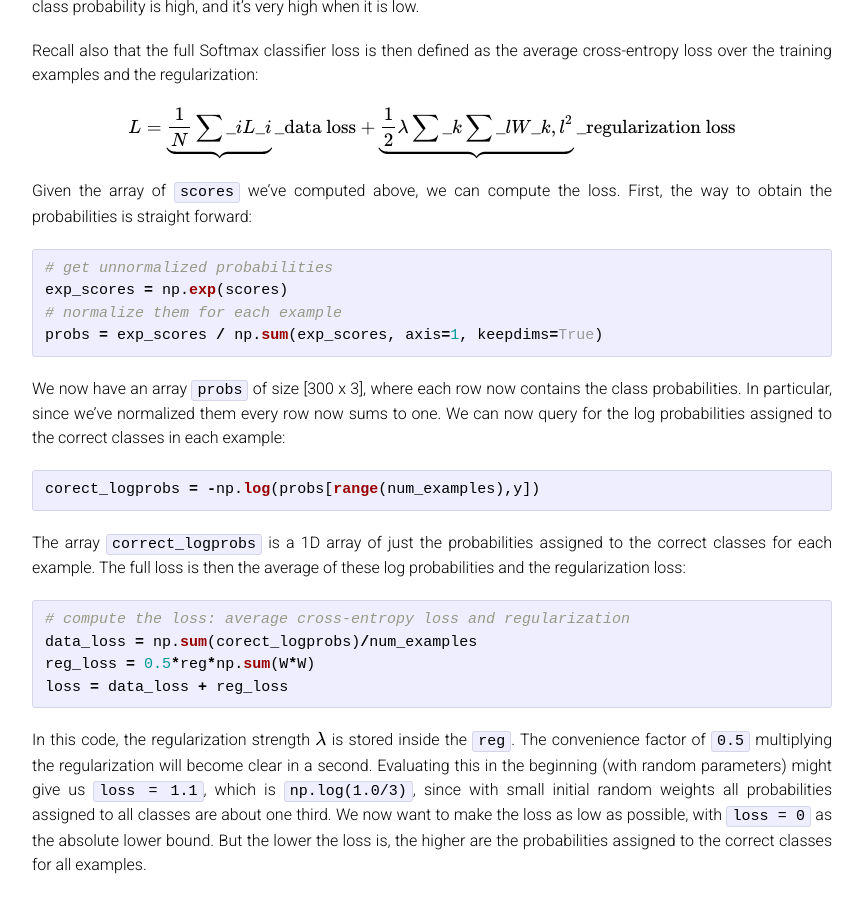
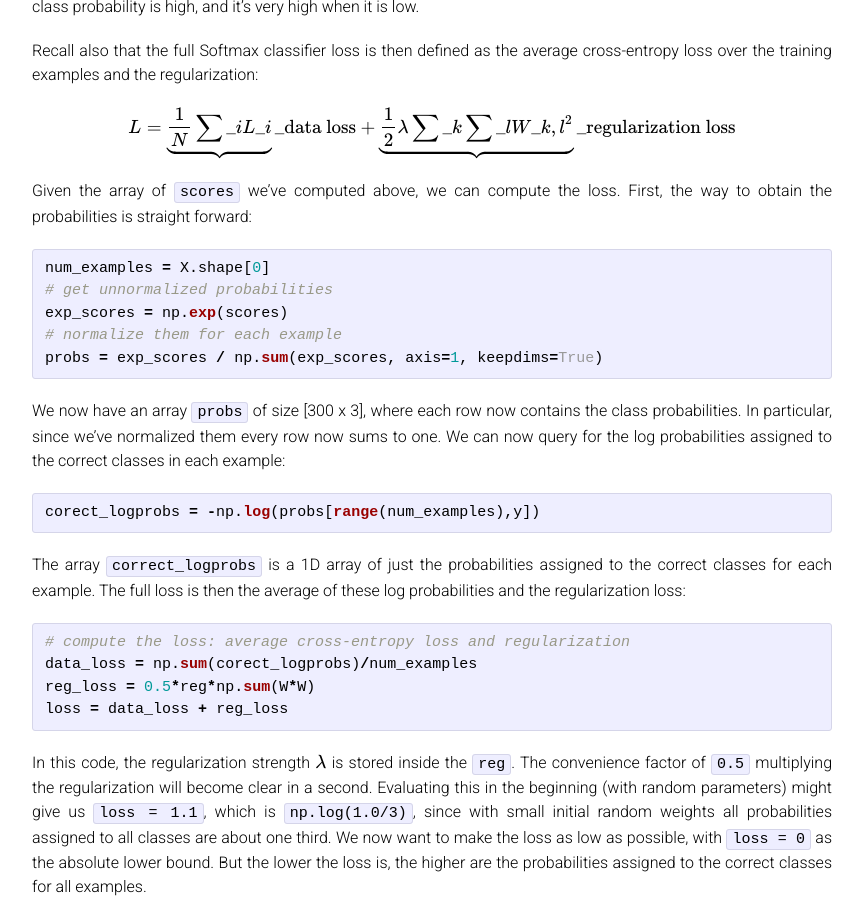
Before and after one commit to cs231n/cs231n.github.io, a Jekyll site: the page built from neural-networks-case-study.md, in a window 1280 px wide and 900 px high, scrolled down 2858 px. Shown: the whole window, without its empty margins (208-1071 px from the left). Built offline with Jekyll 4.4.1, drawn with Linux system fonts in a browser that asks for light colours; Markdown is read by kramdown in place of the engine named in the settings; formulas are drawn with MathJax 3.

Commit message:
Add num_examples variable

````diff
--- a/neural-networks-case-study.md
+++ b/neural-networks-case-study.md
@@ -96,6 +96,7 @@ $$
 Given the array of `scores` we've computed above, we can compute the loss. First, the way to obtain the probabilities is straight forward:
 
 ```python
+num_examples = X.shape[0]
 # get unnormalized probabilities
 exp_scores = np.exp(scores)
 # normalize them for each example
````
